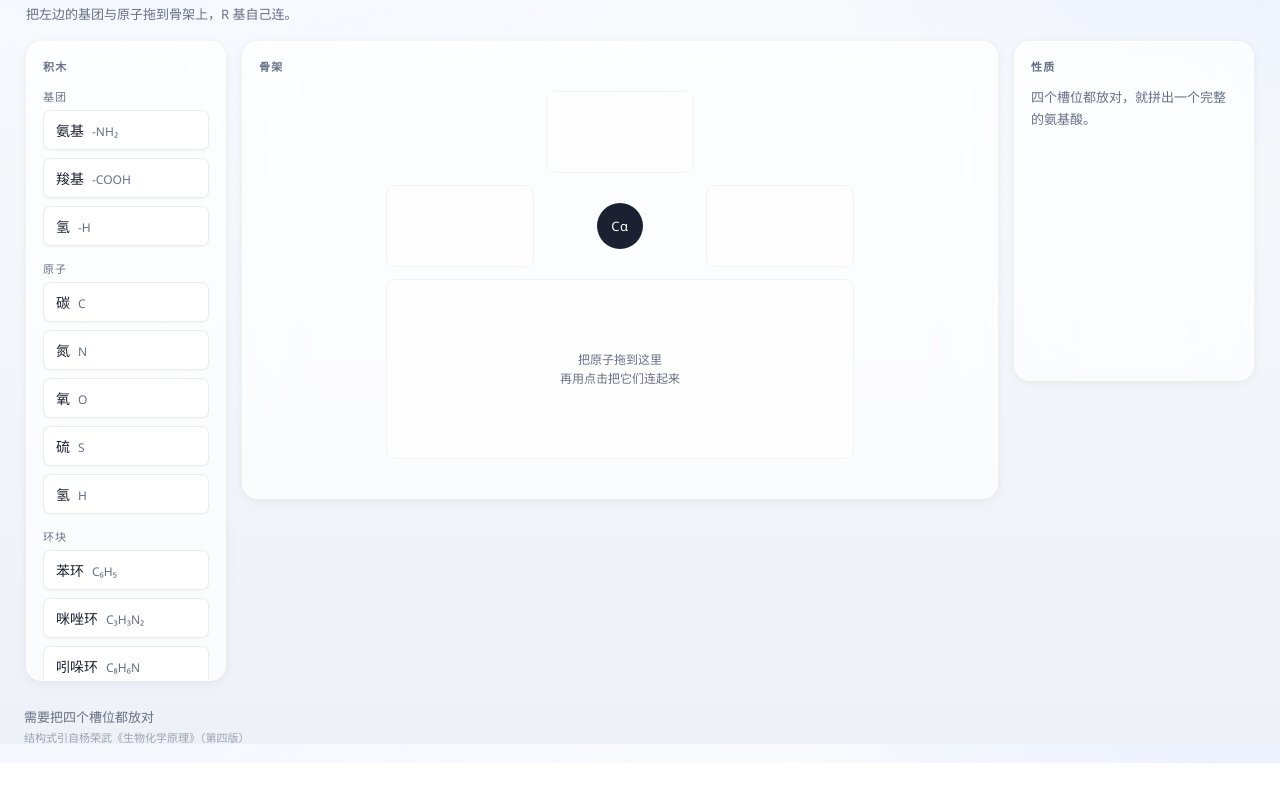
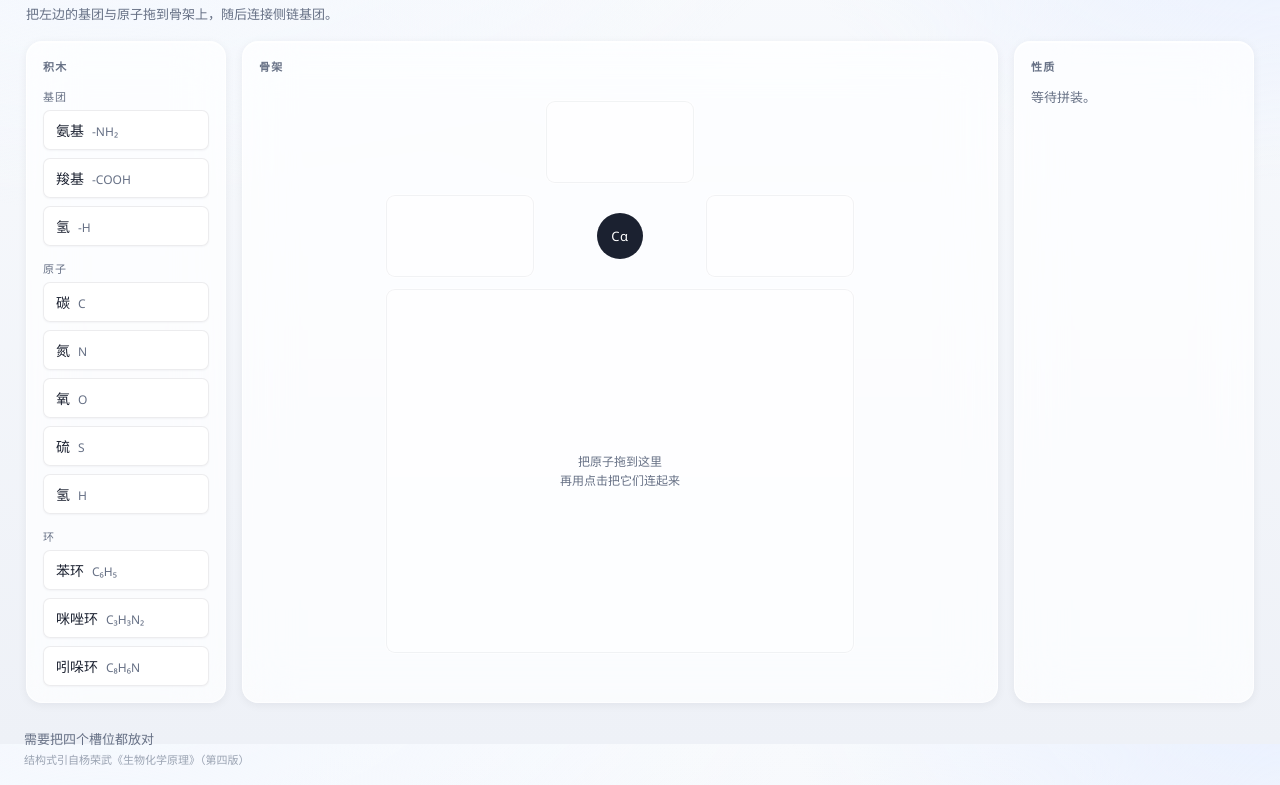
Before and after one commit to Costellion/BioChemistry-Molecules-Builder, a plain HTML site: page index.html in a window 1280 px wide. Shown: the part 56-841 px from the top of the page. Before the commit the page ends 819 px from the top, so only its background shows below. Drawn offline with Linux system fonts and the light colour scheme.

Commit message:
适当调整了UI布局

```diff
--- a/css/base.css
+++ b/css/base.css
@@ -68,7 +68,7 @@ main {
   display: grid;
   grid-template-columns: 200px minmax(0, 1fr) 240px;
   gap: 16px;
-  align-items: start;
+  align-items: stretch;
   padding: 14px 26px 26px;
 }
 
@@ -184,10 +184,17 @@ h2 {
 
 /* ---- 骨架 ---- */
 
+/* 画布撑满整列高度，多出来的空间留给 R 基那块，正好扩大作画区域 */
+#canvas {
+  display: flex;
+  flex-direction: column;
+}
+
 .scaffold {
+  flex: 1;
   display: grid;
   grid-template-columns: 150px 150px 150px;
-  grid-template-rows: 84px 84px minmax(170px, auto);
+  grid-template-rows: 84px 84px minmax(170px, 1fr);
   gap: 10px;
   justify-content: center;
   max-width: 560px;
@@ -356,9 +363,17 @@ footer {
   color: #9aa3b2;
 }
 
+/* 积木面板按内容自然撑高，不再内部滚动；整页滚动由 body 负责 */
 #palette {
-  max-height: 640px;
-  overflow-y: auto;
+  min-height: 100%;
+}
+
+/* 视口特别矮时才退回内部滚动，避免面板高到看不见底 */
+@media (max-height: 720px) {
+  #palette {
+    max-height: calc(100vh - 150px);
+    overflow-y: auto;
+  }
 }
 
 .structure {
--- a/index.html
+++ b/index.html
@@ -10,7 +10,7 @@
 
 <header>
   <h1>氨基酸分子拼装</h1>
-  <p class="subtitle">把左边的基团与原子拖到骨架上，R 基自己连。</p>
+  <p class="subtitle">把左边的基团与原子拖到骨架上，随后连接侧链基团。</p>
 </header>
 
 <main>
@@ -65,7 +65,7 @@
       </li>
     </ul>
 
-    <p class="group-title">环块</p>
+    <p class="group-title">环</p>
     <ul class="chips">
       <li>
         <button class="chip" type="button" data-kind="ring" data-key="benzene">
@@ -108,7 +108,7 @@
   <aside id="info" aria-label="性质说明">
     <h2>性质</h2>
 
-    <p class="placeholder" id="info-empty">四个槽位都放对，就拼出一个完整的氨基酸。</p>
+    <p class="placeholder" id="info-empty">等待拼装。</p>
 
     <div id="info-body" hidden>
       <p class="info-title" id="info-title"></p>
--- a/js/app.js
+++ b/js/app.js
@@ -5,7 +5,7 @@
 
   var atomSeq = 0;
 
-  // 环块：一次插入多个原子和多根键，内部键不可改
+  // 环：一次插入多个原子和多根键，内部键不可改
   var RINGS = [
     {
       kind: 'ring',
@@ -78,7 +78,6 @@
     return hint ? hint.textContent.trim() : '槽位';
   }
 
-  // R 槽不再放文字积木，改成把侧链图渲染成 SVG
   function renderSide() {
     var box = document.getElementById('r-canvas');
     if (!box) return;
--- a/js/effects.js
+++ b/js/effects.js
@@ -1,8 +1,7 @@
 (function (global) {
   'use strict';
 
-  // 光斑跟随（Fluent 的 Reveal 效果）：把指针位置写进 CSS 变量，
-  // 由 ::after 的径向渐变去读。只在有精确指针、且用户没要求减弱动效时启用。
+  // 光斑跟随（Fluent 的 Reveal 效果）
   function init() {
     var fine = global.matchMedia && global.matchMedia('(pointer: fine)').matches;
     var reduced = global.matchMedia && global.matchMedia('(prefers-reduced-motion: reduce)').matches;
```
